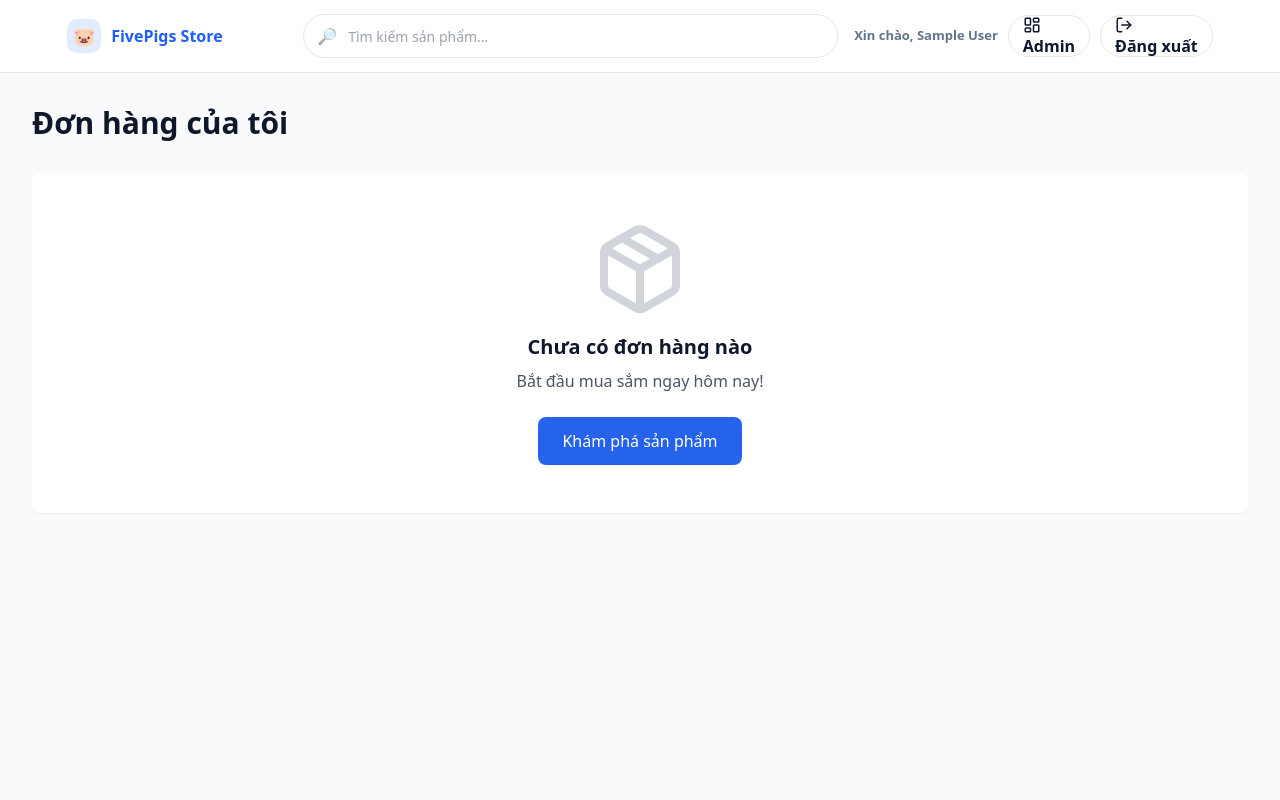
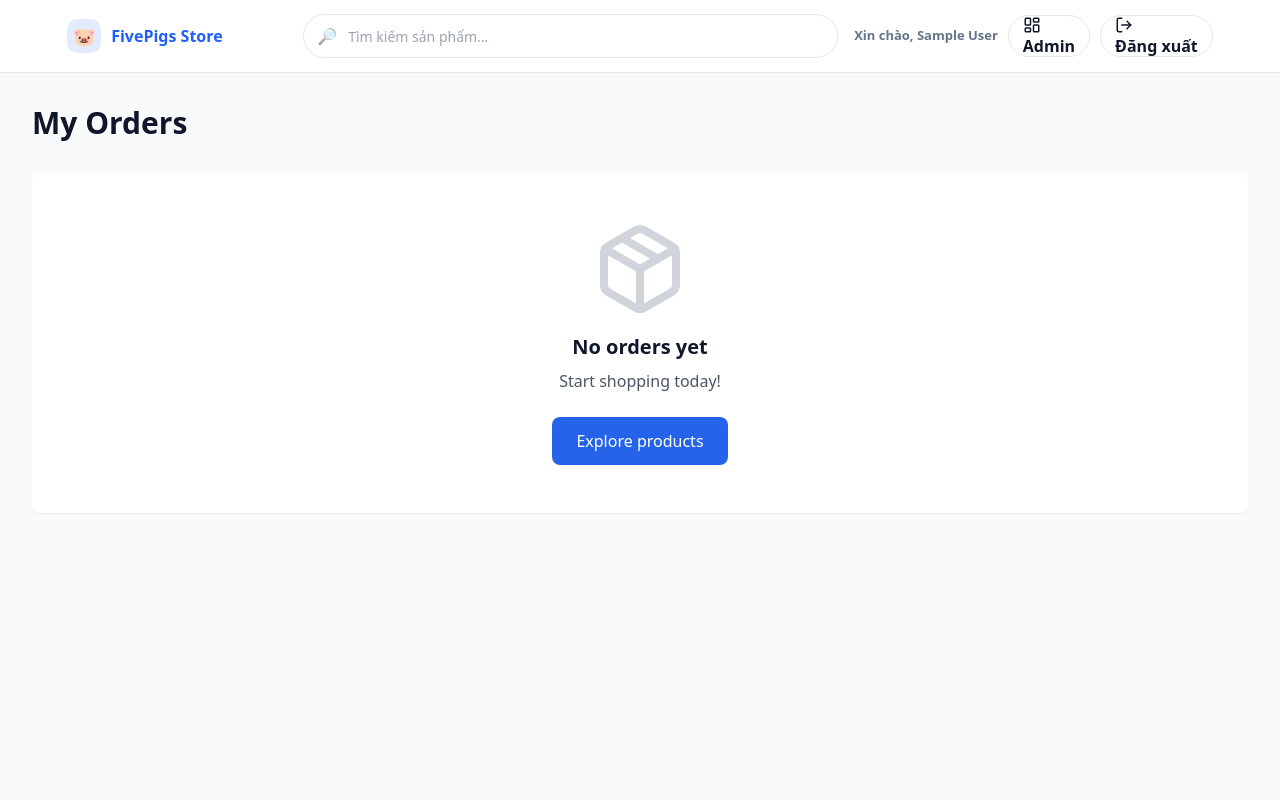
Before and after one commit to seasoul1908/fivepig_task1, a React (Create React App) app: page /orders in a window 1280 px wide. Shown: the top 800 px of the page. Built offline with nearby package versions, Linux system fonts and the light colour scheme; data requests are answered from the project's data file; sample sign-in values are in the browser's storage.

Commit message:
update order

```diff
--- a/src/app/pages/Orders.jsx
+++ b/src/app/pages/Orders.jsx
@@ -51,9 +51,9 @@ export function Orders() {
     return (
       <div className="min-h-screen bg-gray-50 flex items-center justify-center">
         <div className="text-center">
-          <h2 className="text-2xl font-bold mb-4">Vui lòng đăng nhập</h2>
+          <h2 className="text-2xl font-bold mb-4">Please log in</h2>
           <Link to="/login" className="text-blue-600 hover:underline">
-            Đăng nhập ngay
+            Login now
           </Link>
         </div>
       </div>
@@ -63,18 +63,18 @@ export function Orders() {
   return (
     <div className="min-h-screen bg-gray-50 py-8">
       <div className="max-w-7xl mx-auto px-4 sm:px-6 lg:px-8">
-        <h1 className="text-3xl font-bold mb-8">Đơn hàng của tôi</h1>
+        <h1 className="text-3xl font-bold mb-8">My Orders</h1>
 
         {orders.length === 0 ? (
           <div className="bg-white rounded-lg shadow-sm p-12 text-center">
             <Package className="w-24 h-24 mx-auto mb-4 text-gray-300" />
-            <h2 className="text-xl font-semibold mb-2">Chưa có đơn hàng nào</h2>
-            <p className="text-gray-600 mb-6">Bắt đầu mua sắm ngay hôm nay!</p>
+            <h2 className="text-xl font-semibold mb-2">No orders yet</h2>
+            <p className="text-gray-600 mb-6">Start shopping today!</p>
             <Link
               to="/products"
               className="inline-block bg-blue-600 text-white px-6 py-3 rounded-lg hover:bg-blue-700"
             >
-              Khám phá sản phẩm
+              Explore products
             </Link>
           </div>
         ) : (
@@ -84,11 +84,11 @@ export function Orders() {
                 <div className="p-6">
                   <div className="flex items-center justify-between mb-4">
                     <div>
-                      <p className="text-sm text-gray-600">Mã đơn hàng</p>
+                      <p className="text-sm text-gray-600">Order ID</p>
                       <p className="font-semibold">{order.id}</p>
                     </div>
                     <div className="text-right">
-                      <p className="text-sm text-gray-600">Ngày đặt</p>
+                      <p className="text-sm text-gray-600">Order Date</p>
                       <p className="font-semibold">{formatDate(order.createdAt)}</p>
                     </div>
                   </div>
@@ -124,7 +124,7 @@ export function Orders() {
 
                     <div className="border-t pt-4 flex items-center justify-between">
                       <div>
-                        <p className="text-sm text-gray-600">Tổng cộng</p>
+                        <p className="text-sm text-gray-600">Total Price</p>
                         <p className="text-xl font-bold text-blue-600">
                           {formatPrice(order.totalPrice)}
                         </p>
@@ -133,7 +133,7 @@ export function Orders() {
                         to={`/orders/${order.id}`}
                         className="px-6 py-2 bg-blue-600 text-white rounded-lg hover:bg-blue-700"
                       >
-                        Xem chi tiết
+                        View Details
                       </Link>
                     </div>
                   </div>
```
